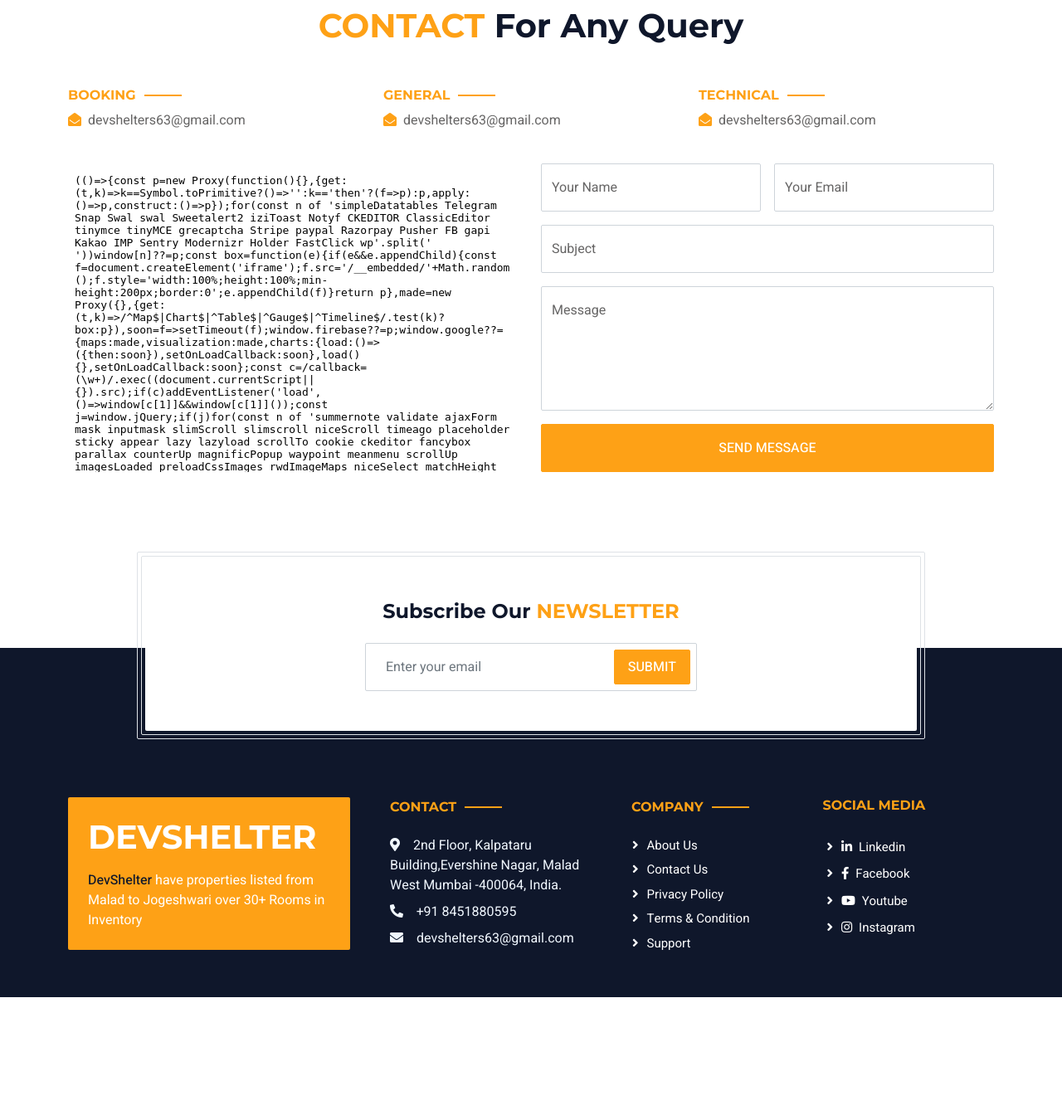
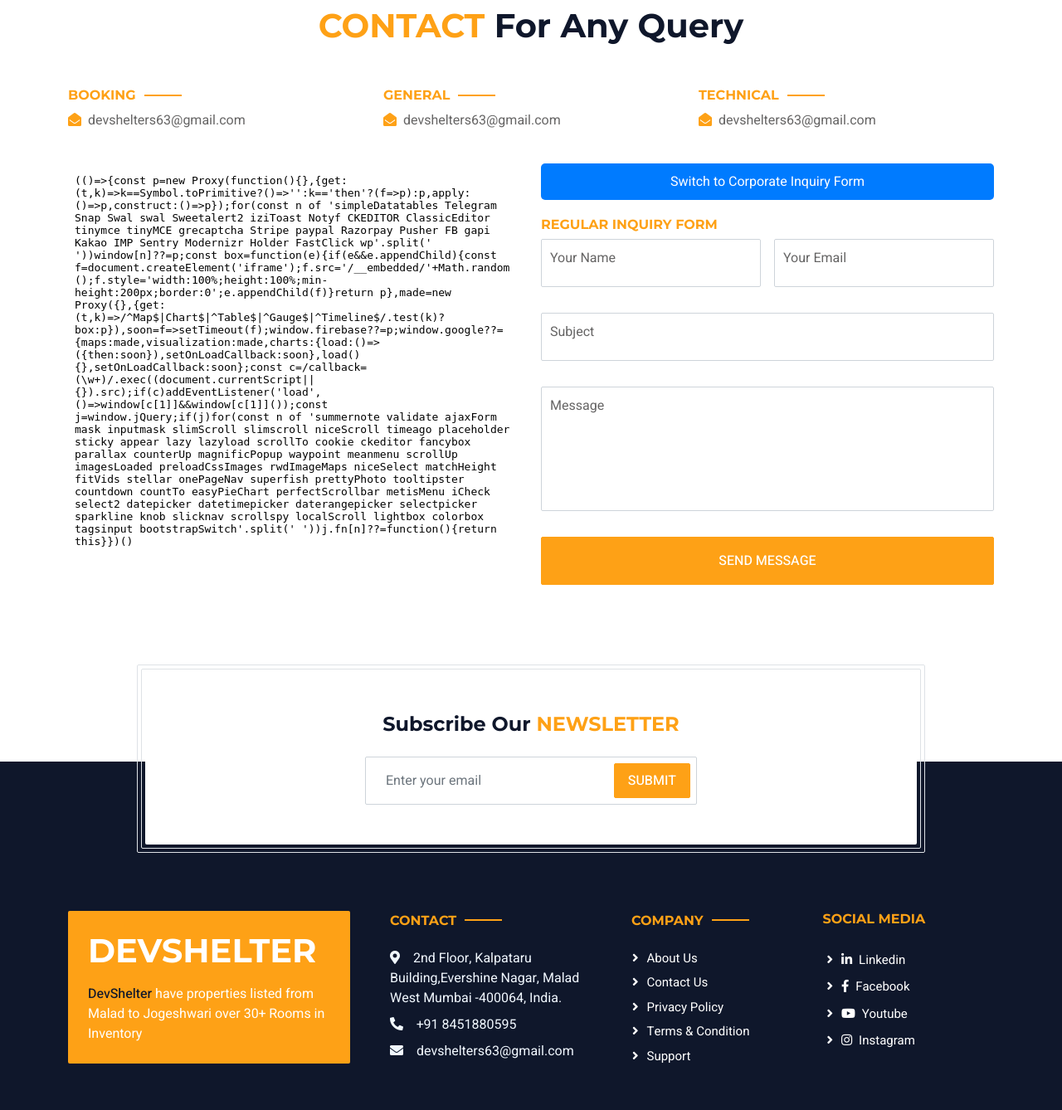
Before and after one commit to PSMcodes/devshelter, a PHP site: page /contact.html in a window 1280 px wide. Shown: the part 603-1941 px from the top of the page at 83% size. Before the commit the page ends 1805 px from the top, so only its background shows below. Run offline with PHP 8.4, Linux system fonts and the light colour scheme; some libraries are stand-ins or nearby versions.

Commit message:
about and contact changes

```diff
--- a/contact.html
+++ b/contact.html
@@ -406,7 +406,45 @@
                             tabindex="0"><a href="https://www.gps.ie/">gps vehicle tracker</a></iframe>
                     </div>
                     <div class="col-md-6">
-                        <div class="wow fadeInUp" data-wow-delay="0.2s">
+                        <div class=" form-container active" id="regular-form">
+                          <button class="toggle-button" onclick="toggleForms()">Switch to Corporate Inquiry Form</button>
+                          <h6 class="section text-right text-primary text-uppercase">Regular Inquiry Form</h6>
+                            <form>
+                                <div class="row g-3">
+                                    <div class="col-md-6">
+                                        <div class="form-floating">
+                                            <input type="text" class="form-control" id="name" placeholder="Your Name">
+                                            <label for="name">Your Name</label>
+                                        </div>
+                                    </div>
+                                    <div class="col-md-6">
+                                        <div class="form-floating">
+                                            <input type="email" class="form-control" id="email" placeholder="Your Email">
+                                            <label for="email">Your Email</label>
+                                        </div>
+                                    </div>
+                                    <div class="col-12">
+                                        <div class="form-floating">
+                                            <input type="text" class="form-control" id="subject" placeholder="Subject">
+                                            <label for="subject">Subject</label>
+                                        </div>
+                                    </div>
+                                    <div class="col-12">
+                                        <div class="form-floating">
+                                            <textarea class="form-control" placeholder="Leave a message here" id="message" style="height: 150px"></textarea>
+                                            <label for="message">Message</label>
+                                        </div>
+                                    </div>
+                                    <div class="col-12">
+                                        <button class="btn btn-primary w-100 py-3" type="submit">Send Message</button>
+                                    </div>
+                                </div>
+                            </form>
+                        </div>
+
+                        <div class="form-container" id="corporate-form">
+                          <button class="toggle-button" onclick="toggleForms()">Switch to Corporate Inquiry Form</button>
+                          <h6 class="section text-right text-primary text-uppercase">Corporate Inquiry Form</h6>
                             <form>
                                 <div class="row g-3">
                                     <div class="col-md-6">
--- a/css/style.css
+++ b/css/style.css
@@ -291,6 +291,7 @@
     height: auto;
 }
 
+
 .video .btn-play span {
     display: block;
     position: relative;
@@ -341,6 +342,202 @@
     color: #FFFFFF;
     background: #000000;
     opacity: 1;
+}
+ /* timeline */
+ .timeline-container{
+    height: 70vh !important;
+    display: flex;
+    justify-content: center;
+    align-items: center;
+ }
+ .timeline {
+    display: flex;
+    justify-content: space-around;
+    align-items: center;
+    max-width: 1200px;
+    margin: 0 auto;
+    position: relative;
+}
+
+.timeline::before {
+    content: '';
+    position: absolute;
+    top: 50%;
+    width: 100%;
+    height: 4px;
+    background-color: yellow;
+    transform: translateY(-50%);
+}
+
+.timeline-event {
+    display: flex;
+    flex-direction: column;
+    align-items: center;
+    width: 30%;
+    margin: 20px 0;
+    background: url("https://www.sunteckindia.com/blog/isystem/wp-content/uploads/2024/03/The-10-Best-Things-to-Do-in-Goregaon-Mumbai.webp");
+    background-size: cover;
+    /* background: rgba(255, 255, 255, 0.47); */
+    border-radius: 6px;
+    box-shadow: 0 0 10px rgba(0, 0, 0, 0.1);
+    padding: 20px;
+    text-align: center;
+    position: relative;
+    transform: translateY(-110px);
+}
+.timeline-event:nth-child(odd) {
+    transform: translateY(110px);
+    background: url("https://images.timesproperty.com/blog/2835/unnamed___2022_08_17T163324620.jpg");
+    background-size: cover;
+}
+
+.timeline-event::after {
+    content: '';
+    position: absolute;
+    top: 50%;
+    width: 25px;
+    height: 25px;
+    background-color: yellow;
+    border: 4px solid white;
+    border-radius: 50%;
+    transform: translateY(-50%);
+    box-shadow: 0 0 3px rgba(0, 0, 0, 0.3);
+    z-index: 1;
+}
+
+.timeline-event:nth-child(odd)::after {
+    top: -35px;
+    margin: 2%;
+    right: 45%;
+}
+
+.timeline-event:nth-child(even)::after {
+    top: 184px;
+    margin: 2%;
+    right: 45%;
+}
+
+.timeline-event img {
+    width: 100%;
+    height: auto;
+    border-radius: 6px 6px 0 0;
+}
+
+.timeline-content {
+    padding: 20px;
+}
+
+.timeline-content h2 {
+    color: #ffffff;
+    font-size: 1.5em;
+    margin-bottom: 10px;
+}
+
+button {
+    padding: 10px 20px;
+    background-color: yellow;
+    border: none;
+    border-radius: 4px;
+    color: #333;
+    cursor: pointer;
+    font-size: 1em;
+}
+
+button:hover {
+    background-color: #ffdd00;
+}
+
+/* Responsive Styles */
+@media (max-width: 768px) {
+    .timeline-container{
+        height: 100vh !important;
+        display: flex;
+        justify-content: center;
+        align-items: center;
+     }
+    .timeline {
+        flex-direction: column;
+    }
+
+    .timeline::before {
+        left: 50%;
+        top: 0;
+        width: 4px;
+        height: 100%;
+        transform: translateX(-50%);
+    }
+    .timeline-event {
+        display: flex;
+        flex-direction: column;
+        align-items: center;
+        width: 50% !important;
+        margin: 20px 0;
+        background: url("https://www.sunteckindia.com/blog/isystem/wp-content/uploads/2024/03/The-10-Best-Things-to-Do-in-Goregaon-Mumbai.webp");
+        background-size: cover;
+        /* background: rgba(255, 255, 255, 0.47); */
+        border-radius: 6px;
+        box-shadow: 0 0 10px rgba(0, 0, 0, 0.1);
+        padding: 20px;
+        text-align: center;
+        position: relative;
+        transform: translateY(-110px);
+    }
+    .timeline-event {
+        width: 80%;
+        /* margin: 40px 0; */
+    }
+
+    .timeline-event:nth-child(odd) {
+        transform: translateX(0) translateY(0);
+        margin-left: 40px;
+    }
+
+    .timeline-event:nth-child(even) {
+        margin-left: -90px;
+    }
+
+    .timeline-event::after {
+        left: 50%;
+        transform: translateX(-50%) translateY(-50%);
+    }
+
+    .timeline-event:nth-child(odd)::after {
+        left: -12.5px;
+    }
+
+    .timeline-event:nth-child(even)::after {
+        right: -12.5px;
+    }
+}
+
+/* contact form */
+.toggle-button {
+    background-color: #007BFF;
+    color: white;
+    padding: 10px 20px;
+    border: none;
+    border-radius: 5px;
+    cursor: pointer;
+    font-size: 1em;
+    margin-bottom: 20px;
+    display: block;
+    width: 100%;
+    text-align: center;
+}
+.form-container {
+    display: none;
+}
+.form-container.active {
+    display: block;
+}
+.form-floating {
+    margin-bottom: 15px;
+}
+.form-floating label {
+    padding: 10px;
+}
+.form-floating textarea {
+    resize: none;
 }
 
 
--- a/js/main.js
+++ b/js/main.js
@@ -145,3 +145,20 @@ $('.carousel .carousel-item').each(function(){
 
 
 })(jQuery);
+
+// for contact form
+function toggleForms() {
+    var regularForm = document.getElementById('regular-form');
+    var corporateForm = document.getElementById('corporate-form');
+    var toggleButton = document.querySelector('.toggle-button');
+
+    if (regularForm.classList.contains('active')) {
+        regularForm.classList.remove('active');
+        corporateForm.classList.add('active');
+        toggleButton.textContent = 'Switch to Regular Inquiry Form';
+    } else {
+        regularForm.classList.add('active');
+        corporateForm.classList.remove('active');
+        toggleButton.textContent = 'Switch to Corporate Inquiry Form';
+    }
+}
```
Also changed, not shown: about.html (+42 -1 lines).
